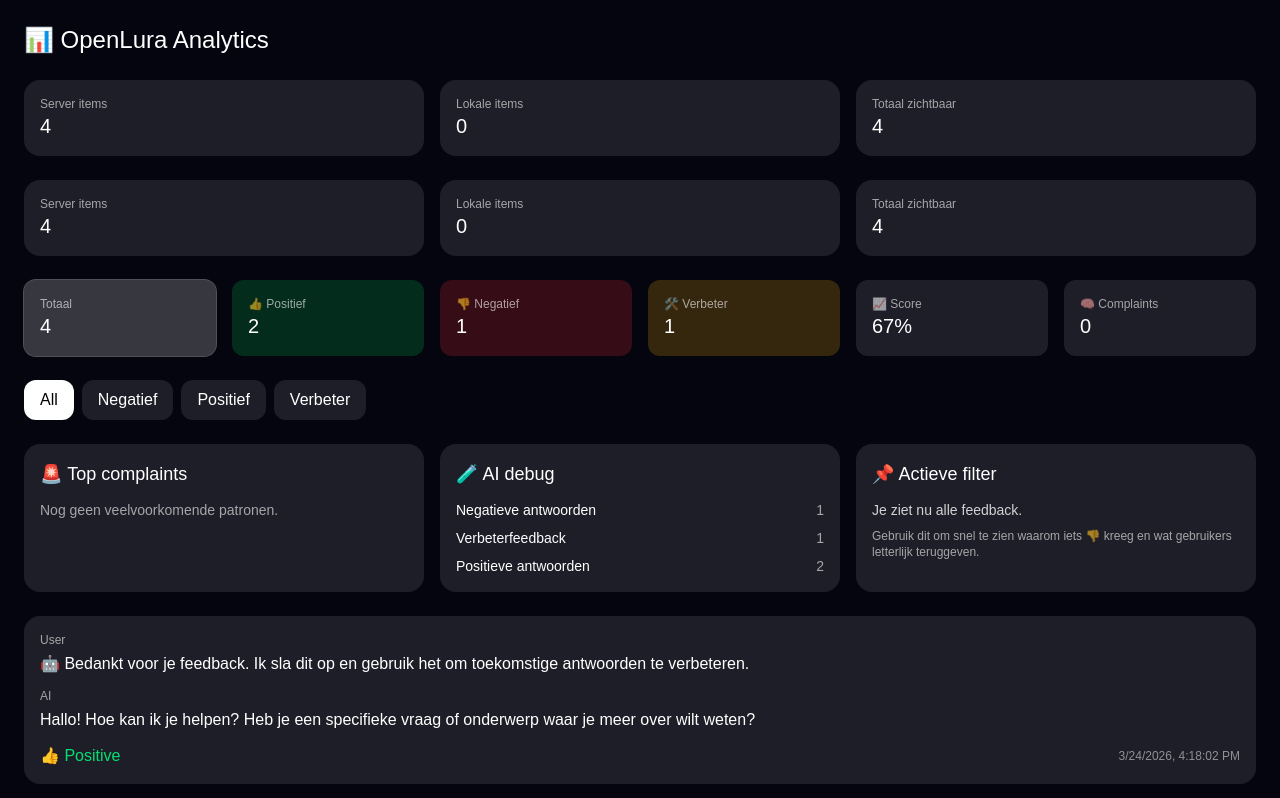
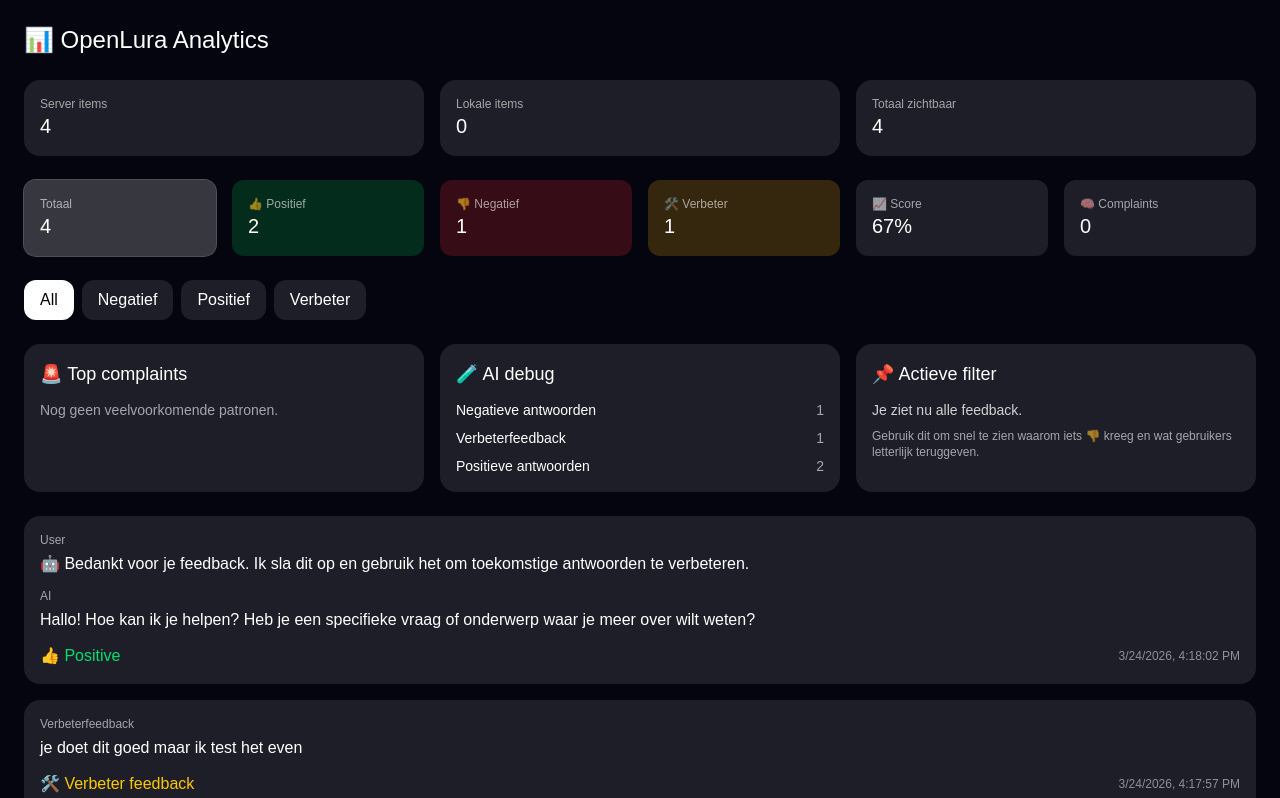
Before and after one commit to 1hoothoot2-cmd/OpenLura, a Next.js app: page /analytics in a window 1280 px wide. Shown: the top 798 px of the page. Built offline with nearby package versions, Linux system fonts and the light colour scheme.

Commit message:
add feedback main page

```diff
--- a/app/analytics/page.tsx
+++ b/app/analytics/page.tsx
@@ -50,17 +50,6 @@ export default function AnalyticsPage() {
 
 useEffect(() => {
   const load = async () => {
-  try {
-    const res = await fetch("/api/feedback", {
-      cache: "no-store",
-    });
-
-    if (!res.ok) {
-      throw new Error("Feedback ophalen mislukt");
-    }
-
-    const data = await res.json();
-
   const localFeedback = JSON.parse(
     localStorage.getItem("openlura_feedback") || "[]"
   );
@@ -79,6 +68,22 @@ useEffect(() => {
     };
   });
 
+  let data: any[] = [];
+
+  try {
+    const res = await fetch("/api/feedback", {
+      cache: "no-store",
+    });
+
+    if (!res.ok) {
+      throw new Error("Feedback ophalen mislukt");
+    }
+
+    data = await res.json();
+  } catch (error) {
+    console.error("Analytics server load failed:", error);
+  }
+
   const combined = [...data, ...normalizedLocal];
 
   const deduped = combined.filter((item: any, index: number, arr: any[]) => {
@@ -95,9 +100,6 @@ useEffect(() => {
   });
 
   setFeedback([...deduped].reverse());
-  } catch (error) {
-    console.error("Analytics load failed:", error);
-  }
 };
 
     const runLoad = () => {
@@ -140,22 +142,7 @@ useEffect(() => {
     <p className="text-xl">{feedback.length}</p>
   </div>
 </div>
-      <div className="grid grid-cols-1 md:grid-cols-3 gap-4 mb-6">
-  <div className="p-4 bg-white/10 rounded-2xl">
-    <p className="text-xs opacity-60">Server items</p>
-    <p className="text-xl">{feedback.filter((f) => !f._localOnly).length}</p>
-  </div>
 
-  <div className="p-4 bg-white/10 rounded-2xl">
-    <p className="text-xs opacity-60">Lokale items</p>
-    <p className="text-xl">{feedback.filter((f) => f._localOnly).length}</p>
-  </div>
-
-  <div className="p-4 bg-white/10 rounded-2xl">
-    <p className="text-xs opacity-60">Totaal zichtbaar</p>
-    <p className="text-xl">{feedback.length}</p>
-  </div>
-</div>
       <div className="grid grid-cols-2 md:grid-cols-6 gap-4 mb-6">
 
   <button
--- a/app/api/feedback/route.ts
+++ b/app/api/feedback/route.ts
@@ -33,6 +33,7 @@ async function writeFeedbackFile(data: any[]) {
 }
 
 export async function POST(req: Request) {
+  try {
     const data = await req.json();
     const existing = await readFeedbackFile();
 
@@ -45,9 +46,17 @@ export async function POST(req: Request) {
     await writeFeedbackFile(existing);
 
     return NextResponse.json({ success: true, item: entry });
+  } catch (error) {
+    console.error("Feedback POST failed:", error);
+    return NextResponse.json(
+      { success: false, error: "Feedback opslaan mislukt" },
+      { status: 500 }
+    );
+  }
 }
 
 export async function GET() {
+  try {
     const data = await readFeedbackFile();
 
     return NextResponse.json(data, {
@@ -57,4 +66,11 @@ export async function GET() {
         Expires: "0",
       },
     });
+  } catch (error) {
+    console.error("Feedback GET failed:", error);
+    return NextResponse.json(
+      { success: false, error: "Feedback ophalen mislukt" },
+      { status: 500 }
+    );
   }
+}
```
Lines whose indentation alone changed are shown as unchanged.
